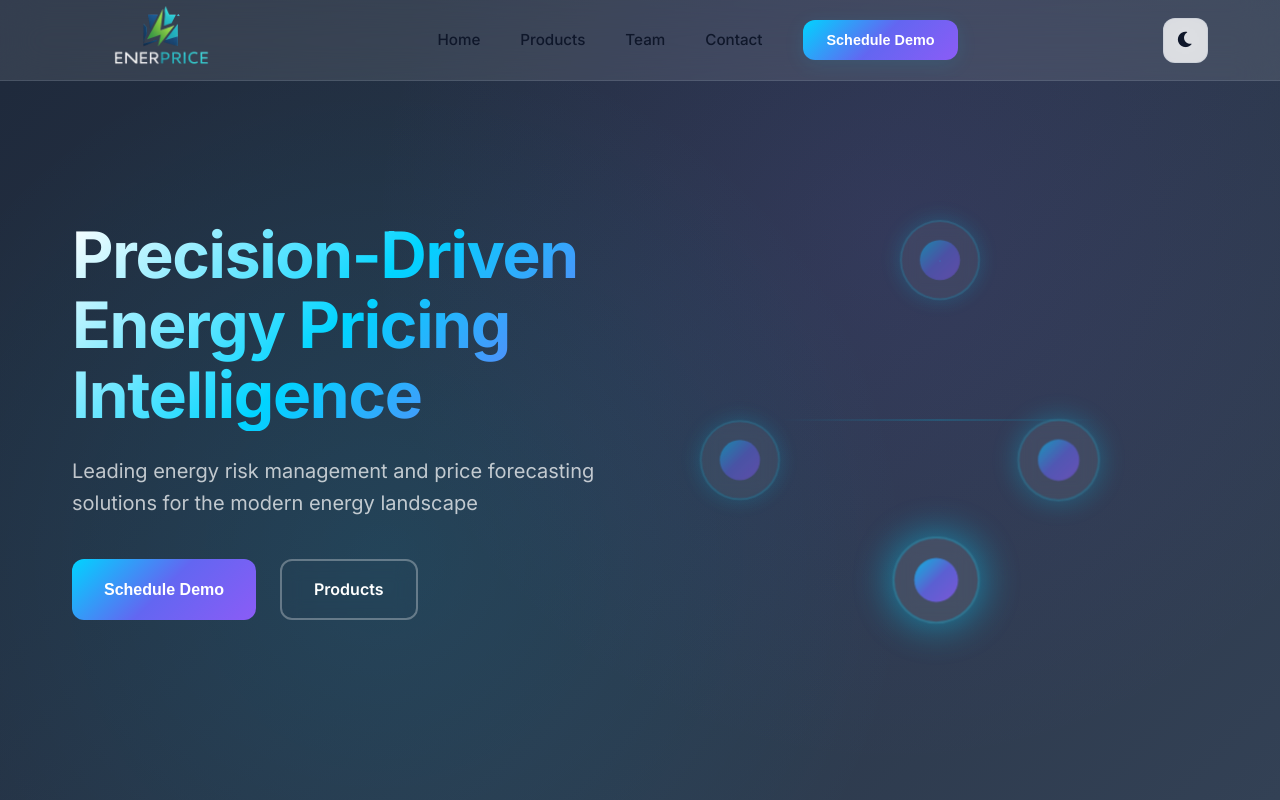
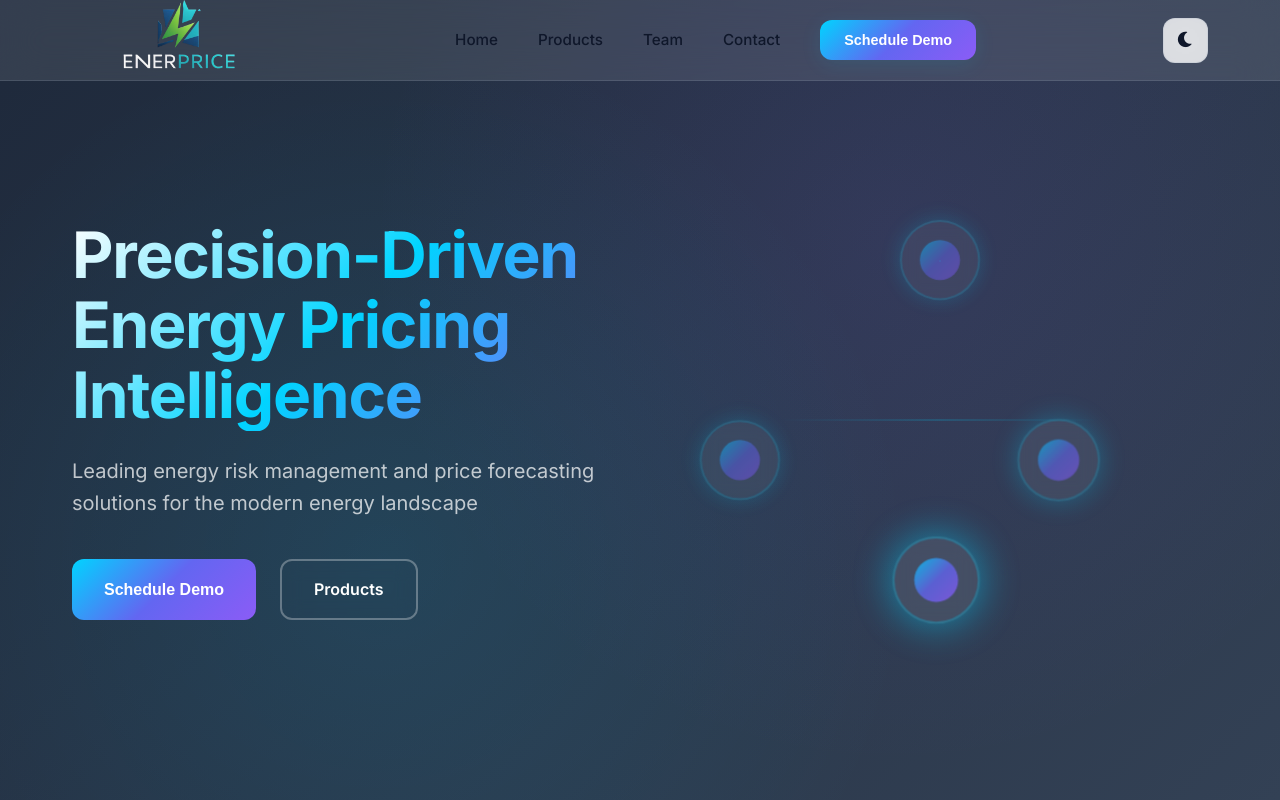
Before and after one commit to santhoshraghu/AZR, a website built with Vite: page index.html in a window 1280 px wide. Shown: the top 800 px of the page. Built offline with nearby package versions, Linux system fonts and the light colour scheme; a script that the page names is missing.

Commit message:
Update style.css

```diff
--- a/style.css
+++ b/style.css
@@ -1185,7 +1185,7 @@ body[data-theme="dark"]::before {
 }
 /* Logo image size and alignment */
 .logo-img {
-  height: 110px;         /* Adjust this up/down for better fit */
+  height: 130px;         /* Adjust this up/down for better fit */
   width: auto;
   object-fit: contain;
   display: block;
```
